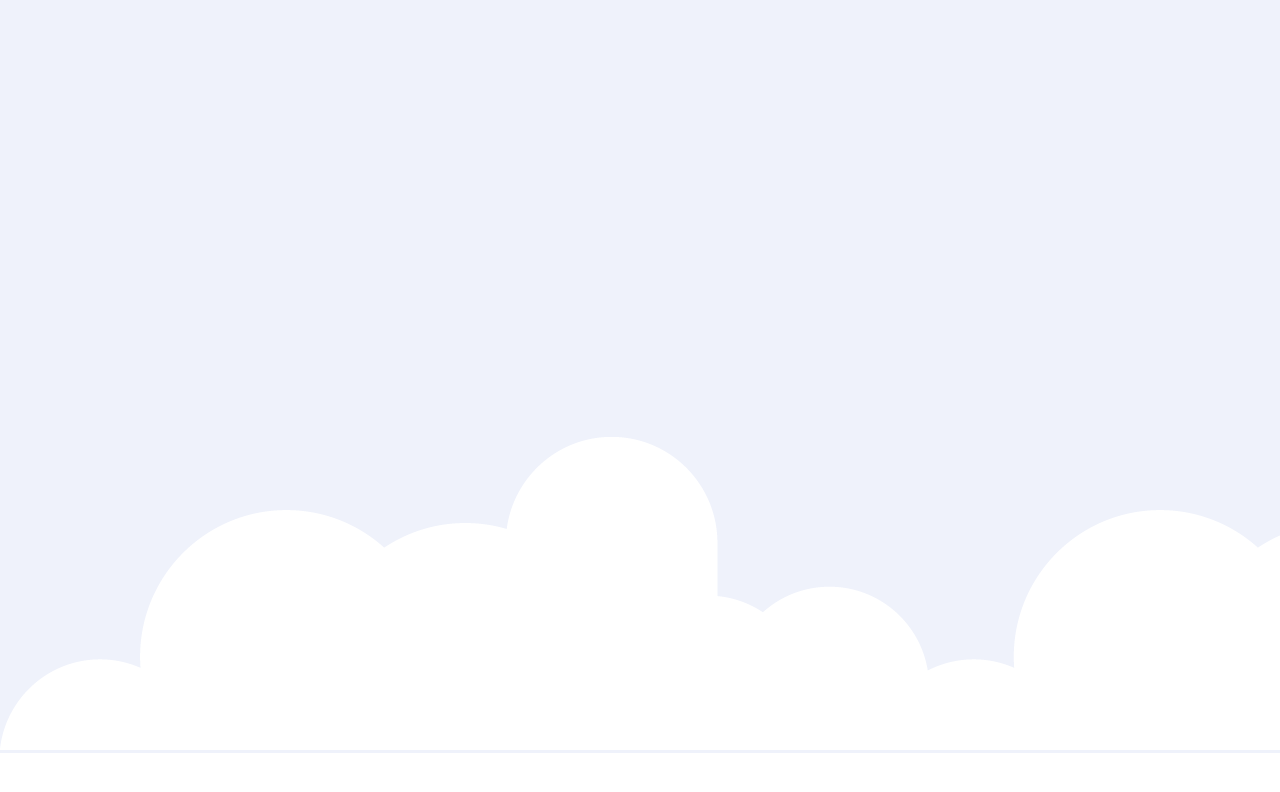
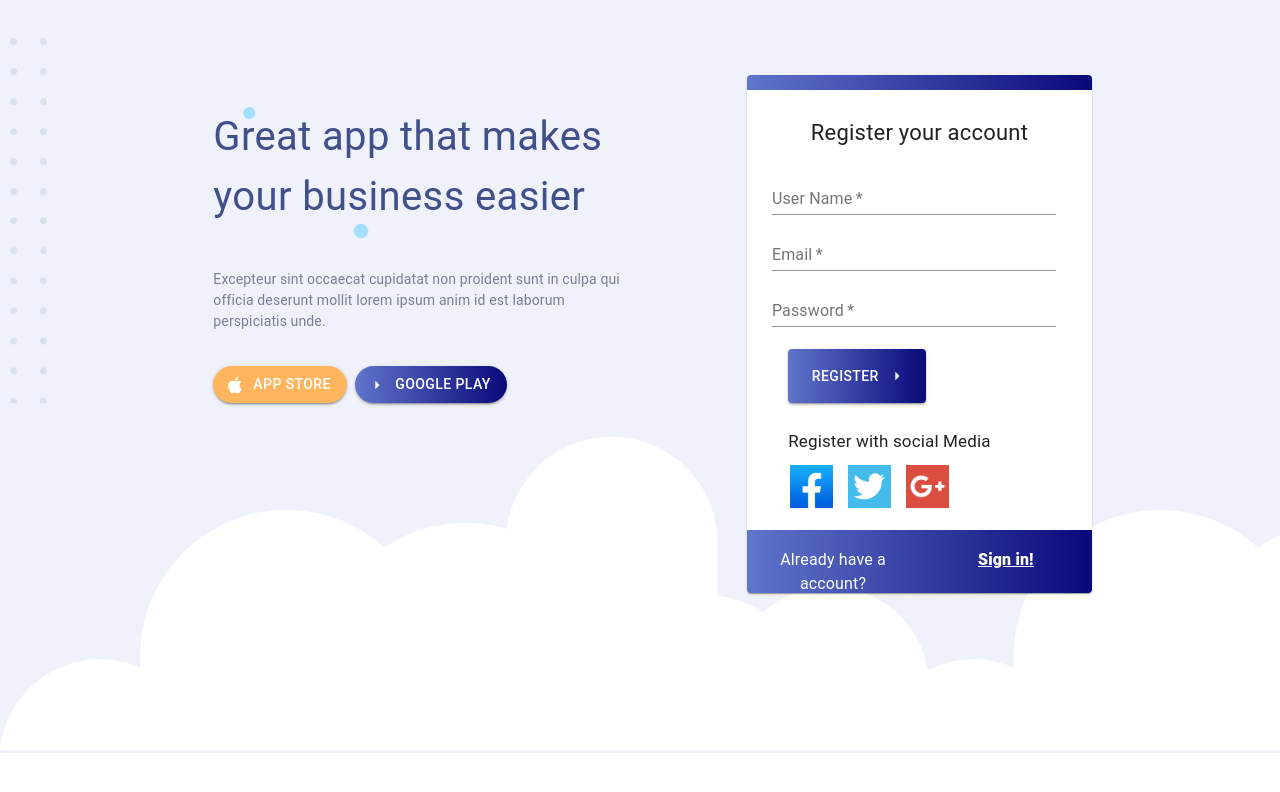
Before and after one commit to strugbits-org/User-Directory-Frontend, a React (Create React App) app: page /register in a window 1280 px wide. Shown: the top 792 px of the page. Built offline with nearby package versions, Linux system fonts and the light colour scheme.

Commit message:
complete register and login functionality

```diff
--- a/package.json
+++ b/package.json
@@ -8,6 +8,7 @@
     "@testing-library/jest-dom": "^5.14.1",
     "@testing-library/react": "^11.2.7",
     "@testing-library/user-event": "^12.8.3",
+    "axios": "^0.21.1",
     "react": "^17.0.2",
     "react-dom": "^17.0.2",
     "react-router-dom": "^5.2.0",
@@ -20,6 +21,7 @@
     "test": "react-scripts test",
     "eject": "react-scripts eject"
   },
+  "proxy": "http://localhost:4000",
   "eslintConfig": {
     "extends": [
       "react-app",
--- a/src/App.js
+++ b/src/App.js
@@ -3,6 +3,7 @@
 import bgImage from "./assets/background.png";
 import ftrImage from "./assets/footerBubbles.png";
 import "./App.css";
+import RegisterPageComp from "./components/register/RegisterPageComp";
 
 const App = () => {
   return (
@@ -14,6 +15,7 @@
       <Router>
         <Switch>
           <Route exact path="/login" component={LoginPageComp} />
+          <Route exact path="/register" component={RegisterPageComp} />
         </Switch>
       </Router>
     </div>
--- a/src/components/login/LoginPageComp.jsx
+++ b/src/components/login/LoginPageComp.jsx
@@ -1,4 +1,4 @@
-import React from "react";
+import React, { useState } from "react";
 import {
 	Typography,
 	Grid,
@@ -16,9 +16,35 @@
 import AppleIcon from '@material-ui/icons/Apple';
 import dotsImage from "../../assets/leftDots.png";
 import blueDotsImage from "../../assets/dotsBlue.png";
+const axios = require('axios');
 
 const LoginPageComp = () => {
 	const classes = useStyles();
+
+	const [userDetails, setUserDetails] = useState();
+
+	const onChangeHandler = (e) => {
+		const { name, value } = e.target;
+		setUserDetails((prev) => ({ ...prev, [name]: value }));
+	}
+
+	const onClickHandler = async (e) => {
+		e.preventDefault();
+
+		try {
+			const config = {
+				headers: {
+					'Content-Type': 'application/json'
+				}
+			}
+
+			const body = JSON.stringify(userDetails);
+			const resp = await axios.post('/api/user/login', body, config);
+			console.log(resp.data);
+		} catch (err) {
+			console.error(err.response.data);
+		}
+	}
 
 	return (
 		<div>
@@ -75,10 +101,19 @@
 									</Typography>
 								</Grid>
 								<Grid item xs={11}>
-									<TextFieldComp className={classes.textField} label="User Name" />
+									<TextFieldComp
+										className={classes.textField}
+										label="Email"
+										name="email"
+										onChange={onChangeHandler} />
 								</Grid>
 								<Grid item xs={11}>
-									<TextFieldComp className={classes.textField} label="Password" />
+									<TextFieldComp
+										className={classes.textField}
+										label="Password"
+										name="password"
+										type="password"
+										onChange={onChangeHandler} />
 								</Grid>
 								<Grid item xs={6}>
 									<CheckBoxComp className={classes.checkBox} label="Remember Me" />
@@ -94,6 +129,7 @@
 										color="primary"
 										className={classes.loginBtn}
 										endIcon={<ArrowRightTwoToneIcon />}
+										onClick={onClickHandler}
 									>
 										LOG IN
 									</Button>
@@ -125,7 +161,7 @@
 										</div>
 										<div style={{ flex: '0.5' }}>
 											<Typography className={classes.cardFooterTypo2}>
-												<a style={{ color: 'white' }} href="/sign-up"> Sign up now! </a>
+												<a style={{ color: 'white' }} href="/register"> Sign up now! </a>
 											</Typography>
 										</div>
 									</div>
--- /dev/null
+++ b/src/components/register/RegisterPageComp.jsx
@@ -0,0 +1,183 @@
+import React, { useState } from "react";
+import {
+  Typography,
+  Grid,
+  Card,
+  Button,
+} from '@material-ui/core';
+import useStyles from "./RegisterPageCompStyle";
+import TextFieldComp from "../../shared/components/textField/TextFieldComp";
+import ArrowRightTwoToneIcon from '@material-ui/icons/ArrowRightTwoTone';
+import facebook from "../../assets/facebook.jpg";
+import twitter from "../../assets/twitter.jpg";
+import google from "../../assets/google.jpg";
+import AppleIcon from '@material-ui/icons/Apple';
+import dotsImage from "../../assets/leftDots.png";
+import blueDotsImage from "../../assets/dotsBlue.png";
+import axios from 'axios';
+import { useHistory } from 'react-router-dom'
+
+const RegisterPageComp = () => {
+  const classes = useStyles();
+  const history = useHistory();
+
+  const [userDetails, setUserDetails] = useState();
+
+  const onChangeHandler = (e) => {
+    const { name, value } = e.target;
+    setUserDetails((prev) => ({ ...prev, [name]: value }));
+  }
+
+  const onClickHandler = async (e) => {
+    e.preventDefault();
+
+    try {
+      const config = {
+        headers: {
+          'Content-Type': 'application/json'
+        }
+      }
+
+      const body = JSON.stringify(userDetails);
+      const resp = await axios.post('/api/user/register', body, config);
+      console.log(resp.data);
+      if (resp.data) {
+        setTimeout(() => { history.push('/login') }, 2000);
+      }
+    } catch (err) {
+      console.error(err.response.data);
+    }
+  }
+
+  return (
+    <div>
+      <Grid container>
+        <Grid style={{ marginTop: '3%' }} item xs={2}>
+          <div className={classes.dotsImage} style={{ backgroundImage: `url(${dotsImage})` }} />
+        </Grid>
+        <Grid item xs={5}>
+          <div className={classes.dotsImage} style={{ backgroundImage: `url(${blueDotsImage})` }} >
+            <div style={{ margin: '20% 0 0 0', width: '80%' }}>
+              <div>
+                <Typography className={classes.greatAppTypo}>
+                  Great app that makes your business easier
+                </Typography>
+              </div>
+              <div style={{ margin: '10% 0 0 0' }}>
+                <Typography className={classes.subHeadTypo}>
+                  Excepteur sint occaecat cupidatat non proident sunt in culpa qui
+                  officia deserunt mollit lorem ipsum anim id est laborum perspiciatis unde.
+                </Typography>
+              </div>
+              <div>
+                <Button
+                  variant="contained"
+                  color="primary"
+                  className={classes.appleBtn}
+                  startIcon={<AppleIcon />}
+                >
+                  {/* <span style={{ fontSize: '9px' }}>Download on</span> &nbsp; <br /> */}
+                  App Store
+                </Button>
+                <Button
+                  variant="contained"
+                  color="primary"
+                  className={classes.googleBtn}
+                  startIcon={<ArrowRightTwoToneIcon />}
+                >
+                  Google Play
+                </Button>
+              </div>
+            </div>
+          </div>
+        </Grid>
+        <Grid item xs={3}>
+          <div className={classes.card}>
+            <Card>
+              <Grid container spacing={1}>
+                <Grid item xs={12}>
+                  <div className={classes.cardHeader}></div>
+                </Grid>
+                <Grid item xs={12}>
+                  <Typography className={classes.cardHeaderTypo}>
+                    Register your account
+                  </Typography>
+                </Grid>
+                <Grid item xs={11}>
+                  <TextFieldComp
+                    className={classes.textField}
+                    label="User Name"
+                    name="name"
+                    onChange={onChangeHandler} />
+                </Grid>
+                <Grid item xs={11}>
+                  <TextFieldComp
+                    className={classes.textField}
+                    label="Email"
+                    name="email"
+                    onChange={onChangeHandler} />
+                </Grid>
+                <Grid item xs={11}>
+                  <TextFieldComp
+                    className={classes.textField}
+                    label="Password"
+                    name="password"
+                    type="password"
+                    onChange={onChangeHandler} />
+                </Grid>
+                <Grid item xs={12}>
+                  <Button
+                    variant="contained"
+                    color="primary"
+                    className={classes.registerBtn}
+                    endIcon={<ArrowRightTwoToneIcon />}
+                    onClick={onClickHandler}
+                  >
+                    Register
+                  </Button>
+                </Grid>
+                <Grid item xs={12}>
+                  <Typography className={classes.socialTypo}>
+                    Register with social Media
+                  </Typography>
+                </Grid>
+                <Grid item xs={12}>
+                  <div className={classes.socialCont}>
+                    <div className={classes.socialIcons}>
+                      <img src={facebook} style={{ height: '43px' }} alt="facebook" />
+                    </div>
+                    <div className={classes.socialIcons}>
+                      <img src={twitter} style={{ height: '43px' }} alt="twitter" />
+                    </div>
+                    <div className={classes.socialIcons}>
+                      <img src={google} style={{ height: '43px' }} alt="google" />
+                    </div>
+                  </div>
+                </Grid>
+                <Grid item xs={12}>
+                  <div className={classes.cardFooter}>
+                    <div style={{ flex: '0.5' }}>
+                      <Typography className={classes.cardFooterTypo}>
+                        Already have a account?
+                      </Typography>
+                    </div>
+                    <div style={{ flex: '0.5' }}>
+                      <Typography className={classes.cardFooterTypo2}>
+                        <a style={{ color: 'white' }} href="/login"> Sign in! </a>
+                      </Typography>
+                    </div>
+                  </div>
+                </Grid>
+              </Grid>
+            </Card>
+          </div>
+        </Grid>
+        <Grid item xs={2}>
+
+        </Grid>
+      </Grid>
+    </div>
+  )
+}
+
+export default RegisterPageComp;
--- /dev/null
+++ b/src/components/register/RegisterPageCompStyle.jsx
@@ -0,0 +1,101 @@
+import { makeStyles } from "@material-ui/core/styles";
+
+const useStyles = makeStyles({
+  root: {},
+  card: {
+    width: "27%",
+    position: "absolute",
+    top: "10%",
+  },
+  cardHeader: {
+    backgroundImage: "linear-gradient(to right, #6075cb, #090979)",
+    height: "15px",
+  },
+  cardHeaderTypo: {
+    fontSize: "22px",
+    margin: "5% 0 3% 0",
+    textAlign: "center",
+  },
+  textField: {
+    marginLeft: "8%",
+    width: "90%",
+  },
+  checkBox: {
+    margin: "4% 0 0 20%",
+    color: "rgba(0, 0, 0, 0.54)",
+  },
+  link: {
+    cursor: "pointer",
+    color: "rgba(0, 0, 0, 0.54)",
+  },
+  registerBtn: {
+    padding: "15px",
+    margin: "4% 0 2% 12%",
+    width: "40%",
+    backgroundImage: "linear-gradient(to right, #6075cb, #090979)",
+  },
+  socialTypo: {
+    margin: "3% 0 0 12%",
+    fontSize: "17px",
+  },
+  socialCont: {
+    display: "flex",
+    height: "43px",
+    justifyContent: "space-evenly",
+    margin: "1% 0 4% 8%",
+    width: "55%",
+  },
+  socialIcons: {
+    flex: "0.2",
+    cursor: "pointer",
+  },
+  cardFooter: {
+    // backgroundColor: '#4350a5',
+    height: "45px",
+    display: "flex",
+    paddingTop: "5%",
+    backgroundImage: "linear-gradient(to right, #6075cb, #090979)",
+  },
+  cardFooterTypo: {
+    color: "white",
+    textAlign: "center",
+  },
+  cardFooterTypo2: {
+    fontWeight: 900,
+    textAlign: "center",
+    textDecoration: "underline",
+  },
+  greatAppTypo: {
+    color: "rgba(65, 80, 138, 255)",
+    fontSize: "40px",
+  },
+  subHeadTypo: {
+    fontSize: "14px",
+    color: "rgba(122, 127, 147, 255)",
+    marginBottom: "8%",
+  },
+  appleBtn: {
+    marginRight: "2%",
+    backgroundColor: "#ffb55d",
+    borderTopLeftRadius: "20px",
+    borderBottomLeftRadius: "20px",
+    borderTopRightRadius: "20px",
+    borderBottomRightRadius: "20px",
+    "&:hover": {
+      backgroundColor: "#ffb55d",
+    },
+  },
+  googleBtn: {
+    borderTopLeftRadius: "20px",
+    borderBottomLeftRadius: "20px",
+    borderTopRightRadius: "20px",
+    borderBottomRightRadius: "20px",
+    backgroundImage: "linear-gradient(to right, #6075cb, #090979)",
+  },
+  dotsImage: {
+    height: "100%",
+    backgroundRepeat: "no-repeat",
+  },
+});
+
+export default useStyles;
--- a/src/shared/components/textField/TextFieldComp.jsx
+++ b/src/shared/components/textField/TextFieldComp.jsx
@@ -2,7 +2,7 @@
 import TextField from '@material-ui/core/TextField';
 
 const TextFieldComp = ({
-  className, label,
+  className, label, name, onChange, type
 }) => {
 
   return (
@@ -10,6 +10,9 @@
       className={className}
       fullWidth={true}
       label={label}
+      name={name}
+      type={type}
+      onChange={onChange}
       required
     />
   );
```
Also changed, not shown: 1 other file (tests, documents, lock files or other folders).
